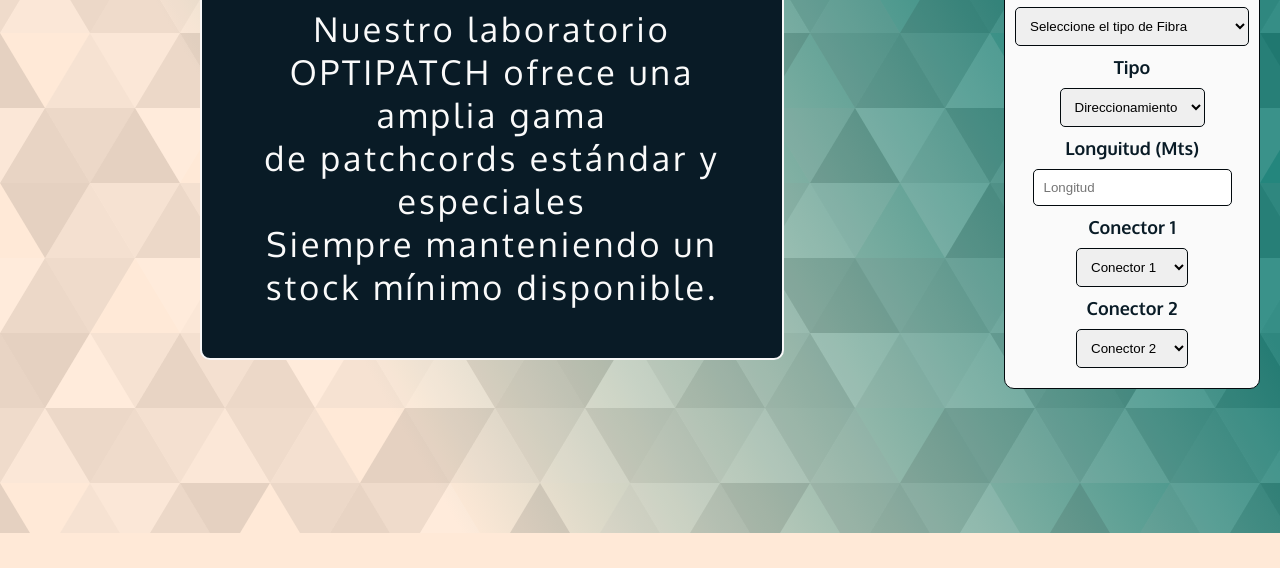
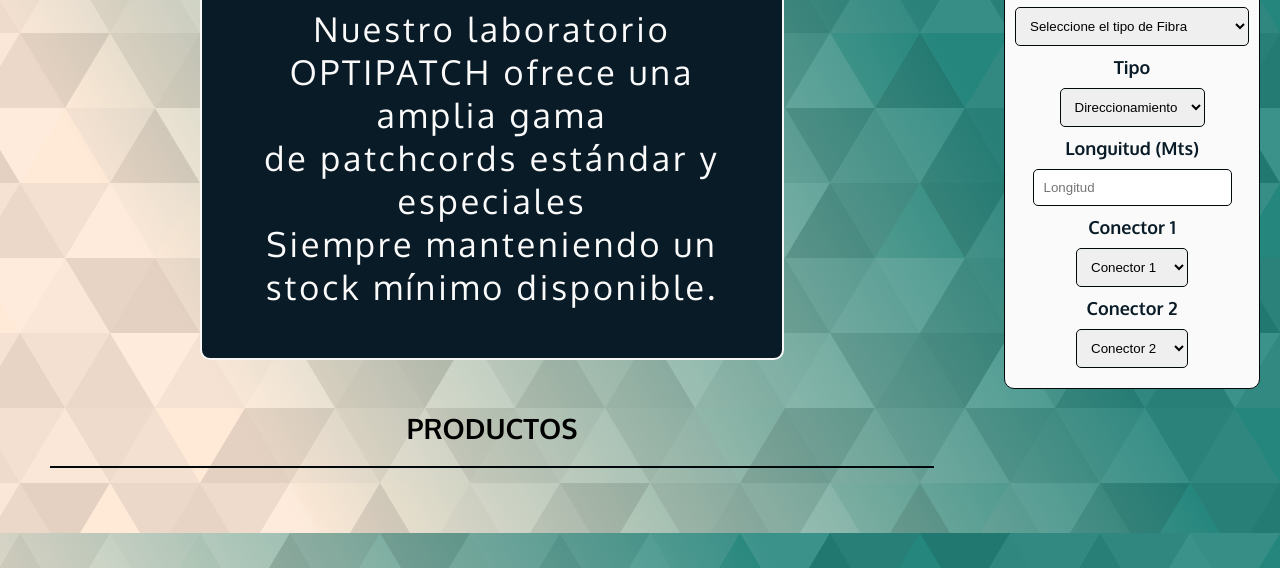
Before and after one commit to VentriceFederico/ProyectoFinal, a plain HTML site: page index.html in a window 1280 px wide. Shown: the part 267-835 px from the top of the page. Before the commit the page ends 800 px from the top, so only its background shows below. Drawn offline with nearby package versions, Linux system fonts and the light colour scheme.

Commit message:
agrege una separacion con el span.

```diff
--- a/CSS/styles.scss
+++ b/CSS/styles.scss
@@ -263,6 +263,15 @@ main {
     display: flex;
     flex-direction: column;
     justify-content: space-evenly;
+    &-barra{
+        text-align: center;
+        text-transform: uppercase;
+        font-weight: 700;
+        font-size: 2.8rem;
+        border-bottom: solid 2px #02090d;
+        margin: 0 5rem 5rem 5rem;
+        padding-bottom: 2rem;
+    }
     &-hero{
         display: flex;
         justify-content: center;
--- a/index.html
+++ b/index.html
@@ -34,7 +34,9 @@
                     de patchcords estándar y especiales <br>
                     Siempre manteniendo un stock mínimo disponible.</p>
             </div>
-
+            <div class="contenedor-main-barra">
+                <span>Productos</span>
+            </div>
             <div class="productos" id="productos">
 
             </div>
```
Also changed, not shown: vendedor.html (+7 -3 lines), CSS/styles.css, 1 other file.
